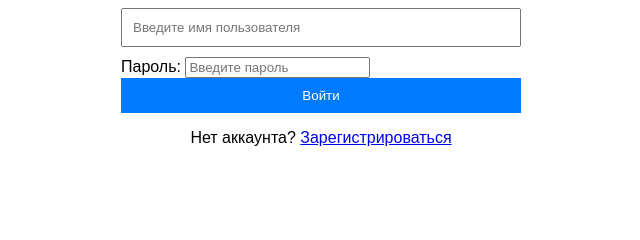
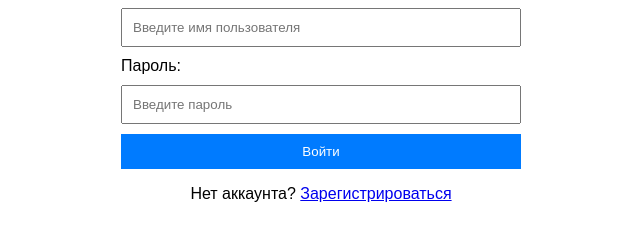
Before and after one commit to UlaVoin/Why_N, a plain HTML site: page login.html in a window 1280 px wide. Shown: the part 220-460 px from the top of the page, without its empty margins (319-959 px from the left). Drawn offline with Linux system fonts and the light colour scheme.

Commit message:
Update style_reg.css

```diff
--- a/style_reg.css
+++ b/style_reg.css
@@ -5,7 +5,7 @@ body {
     padding: 20px;
 }
 
-input[type="text"] {
+input[type="text"], input[type="password"] {
     width: 100%;
     padding: 10px;
     margin: 10px 0;
```
